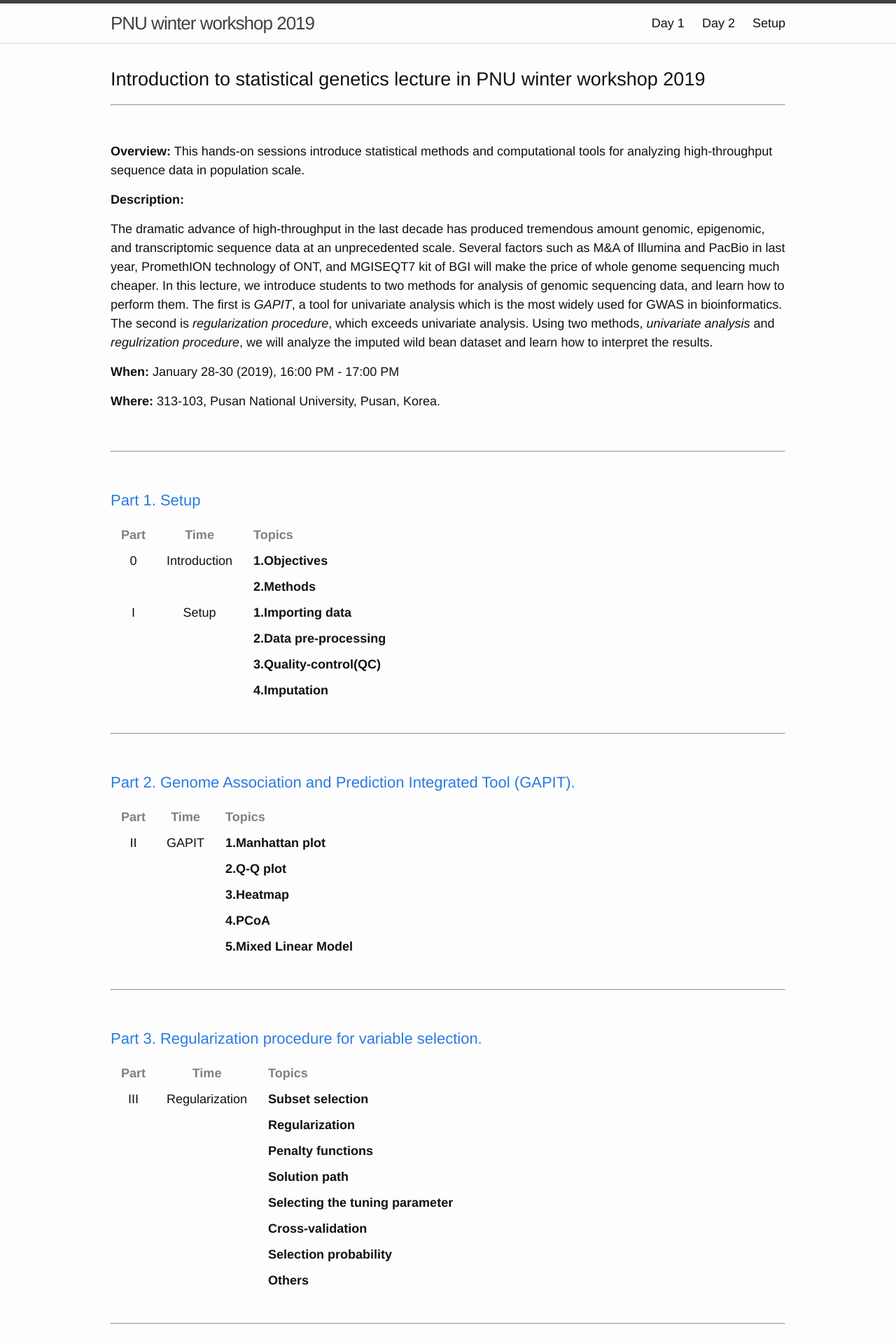
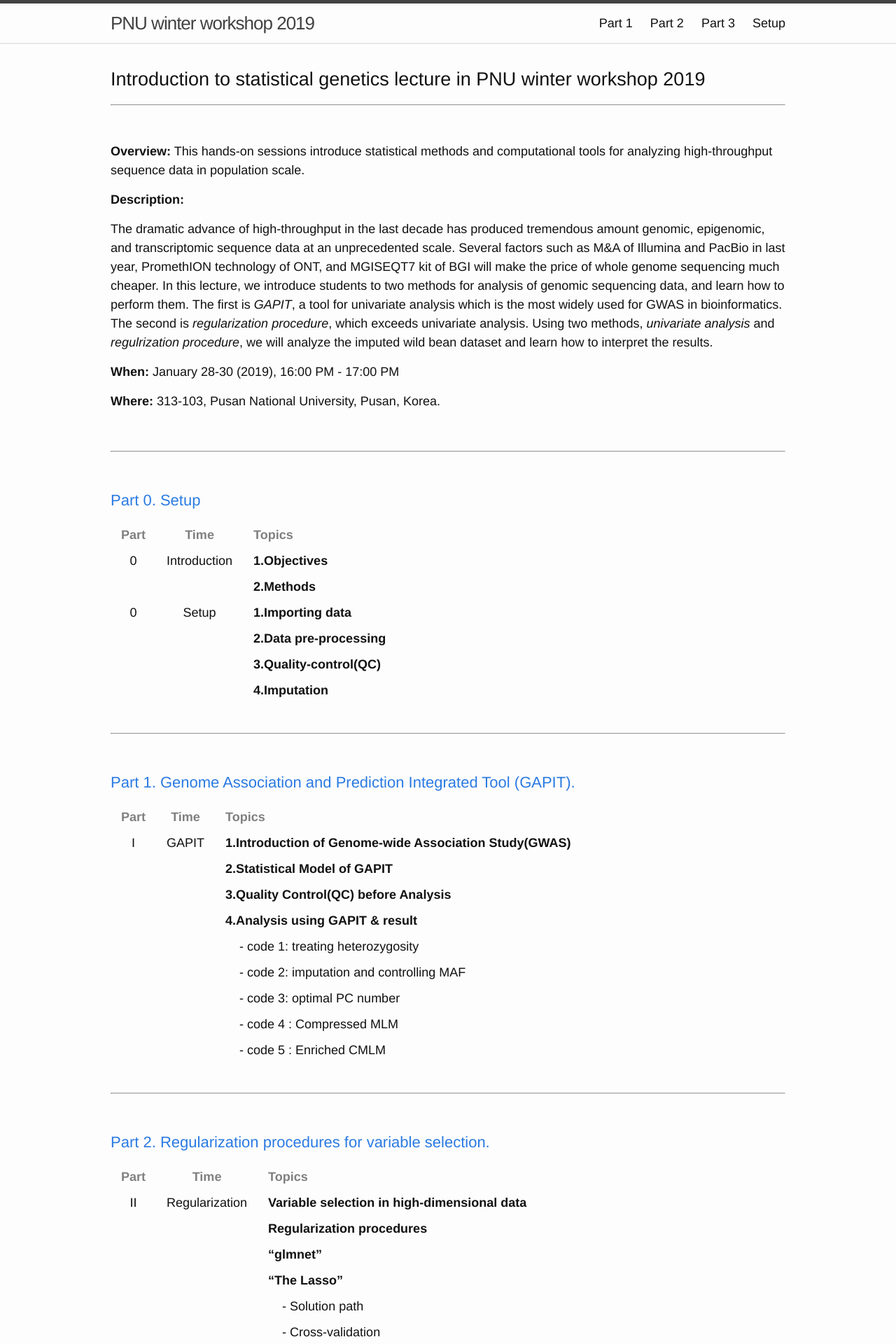
Before and after one commit to statpng/PNU-winter-workshop-2019, a Jekyll site: the page built from index.md, in a window 1280 px wide. Shown: the top 1920 px of the page at 70% size. Built offline with Jekyll 4.4.1, drawn with Linux system fonts in a browser that asks for light colours; our own code applies the rules of GitHub Pages for plain Markdown files; some of the changed text lies outside the part shown.

```diff
--- a/_includes/header.html
+++ b/_includes/header.html
@@ -14,8 +14,9 @@
       </a>
 
       <div class="trigger">
-        <a class="page-link" href="{{ site.baseurl }}/day1/">Day 1</a>
-        <a class="page-link" href="{{ site.baseurl }}/day2/">Day 2</a>
+        <a class="page-link" href="{{ site.baseurl }}/part1/">Part 1</a>
+        <a class="page-link" href="{{ site.baseurl }}/part2/">Part 2</a>
+        <a class="page-link" href="{{ site.baseurl }}/part3/">Part 3</a>
         <a class="page-link" href="{{ site.baseurl }}/setup/">Setup</a>
       </div>
     </nav>
--- a/_layouts/post.html
+++ b/_layouts/post.html
@@ -16,4 +16,8 @@ layout: default
     src="https://cdn.mathjax.org/mathjax/latest/MathJax.js?config=TeX-MML-AM_CHTML">
   </script>
 
+  <script type="text/javascript" async
+      src="https://cdn.mathjax.org/mathjax/latest/MathJax.js?config=TeX-MML-AM_CHTML">
+  </script>
+
 </div>
--- a/_sass/_base.scss
+++ b/_sass/_base.scss
@@ -158,7 +158,7 @@ code {
 }
 
 pre {
-    padding: 8px 12px;
+    // padding: 8px 12px;
     overflow-x: scroll;
 
     > code {
--- a/_sass/_syntax-highlighting.scss
+++ b/_sass/_syntax-highlighting.scss
@@ -2,7 +2,7 @@
  * Syntax highlighting styles
  */
 .highlight {
-    background: #fff;
+    // background: #fff;
     @extend %vertical-rhythm;
 
     .c     { color: #998; font-style: italic } // Comment
--- a/index.md
+++ b/index.md
@@ -46,13 +46,13 @@ basic UNIX skills (such as free contents material at
 <hr>
 <br>
 
-#### [Part 1. Setup]({{ site.baseurl }}/part1/)
+#### [Part 0. Setup]({{ site.baseurl }}/part1/)
 
 | Part | Time           | Topics                   |
 | :-----: |   :--------------:    | :-----------------------|
 | 0       | Introduction          | **1.Objectives**          |
 |         |                       | **2.Methods**             |
-| I       | Setup                 | **1.Importing data**      |
+| 0       | Setup                 | **1.Importing data**      |
 |         |                       | **2.Data pre-processing** |
 |         |                       | **3.Quality-control(QC)** |
 |         |                       | **4.Imputation**          |
@@ -64,15 +64,41 @@ basic UNIX skills (such as free contents material at
 <br>
 
 
-#### [Part 2. Genome Association and Prediction Integrated Tool (GAPIT).]({{ site.baseurl }}/part2/)
+#### [Part 1. Genome Association and Prediction Integrated Tool (GAPIT).]({{ site.baseurl }}/part1/)
 
-| Part | Time           | Topics                   |
-| :-----: |   :--------------:    | :-----------------------|
-| II      | GAPIT                 | **1.Manhattan plot**      |
-|         |                       | **2.Q-Q plot**           |
-|         |                       | **3.Heatmap**            |
-|         |                       | **4.PCoA**               |
-|         |                       | **5.Mixed Linear Model** |
+| Part    |  Time                 | Topics                                                      |
+| :-----: |   :--------------:    | :-----------------------                                    |
+| I       | GAPIT                 | **1.Introduction of Genome-wide Association Study(GWAS)**   |
+|         |                       | **2.Statistical Model of GAPIT**                            |
+|         |                       | **3.Quality Control(QC) before Analysis**                   |
+|         |                       | **4.Analysis using GAPIT & result**                         |
+|         |                       | &nbsp; &nbsp; - code 1: treating heterozygosity             |
+|         |                       | &nbsp; &nbsp; - code 2: imputation and controlling MAF      |
+|         |                       | &nbsp; &nbsp; - code 3: optimal PC number                   |
+|         |                       | &nbsp; &nbsp; - code 4 : Compressed MLM                     |
+|         |                       | &nbsp; &nbsp; - code 5 : Enriched CMLM                      |
+
+<br>
+<hr>
+<br>
+
+
+#### [Part 2. Regularization procedures for variable selection.]({{ site.baseurl }}/part2/)
+
+| Part    | Time                  | Topics                                                        |
+| :-----: |   :--------------:    | :-----------------------                                      |
+| II      | Regularization        | **Variable selection in high-dimensional data**               |
+|         |                       | **Regularization procedures**                                 |
+|         |                       | **"glmnet"**                                                  |
+|         |                       | **"The Lasso"**                                               |
+|         |                       | &nbsp; &nbsp; - Solution path                                 |
+|         |                       | &nbsp; &nbsp; - Cross-validation                              |
+|         |                       | &nbsp; &nbsp; - Variable selection                            |
+|         |                       | &nbsp; &nbsp; - Comparison with univariate analysis           |
+|         |                       | &nbsp; &nbsp; - Prediction                                    |
+|         |                       | **Elastic-net**                                               |
+|         |                       | &nbsp; &nbsp; - Cross-validation for two tuning parameters    |
+|         |                       | **Covariate-adjusted model**                                  |
 
 
 <br>
@@ -80,19 +106,19 @@ basic UNIX skills (such as free contents material at
 <br>
 
 
-#### [Part 3. Regularization procedure for variable selection.]({{ site.baseurl }}/part3/)
+#### [Part 3. Selection probabilities.]({{ site.baseurl }}/part3/)
 
-| Part    | Time                  | Topics                                |
-| :-----: |   :--------------:    | :-----------------------              |
-| III     | Regularization        | **Subset selection**                  |
-|         |                       | **Regularization**                    |
-|         |                       | **Penalty functions**                 |
-|         |                       | **Solution path**                     |
-|         |                       | **Selecting the tuning parameter**    |
-|         |                       | **Cross-validation**                  |
-|         |                       | **Selection probability**             |
-|         |                       | **Others**                            |
-
+| Part    | Time                   | Topics                                                     |
+| :-----: |   :--------------:     | :-----------------------                                   |
+| III     | Selection probabilties | **An algorithm of selection probabilities**                |
+|         |                        | &nbsp; &nbsp; - Setting a grid of tuning parameters        |
+|         |                        | &nbsp; &nbsp; - Applying the regularization for subsamples |
+|         |                        | **Why split data with 0.5 proportion**                     |
+|         |                        | &nbsp; &nbsp; - Advantages of "subagging"                  |
+|         |                        | **Algorithm summary**                                      |
+|         |                        | **The stability path**                                     |
+|         |                        | **Threshold to control the false positive**                |
+|         |                        | **Manhattan plot with selection probabilities**            |
 
 <br>
 <hr>
```
Also changed, not shown: part1.md (added, +117 -0 lines), part2.md (added, +346 -0 lines), part3.md (added, +51 -0 lines).
